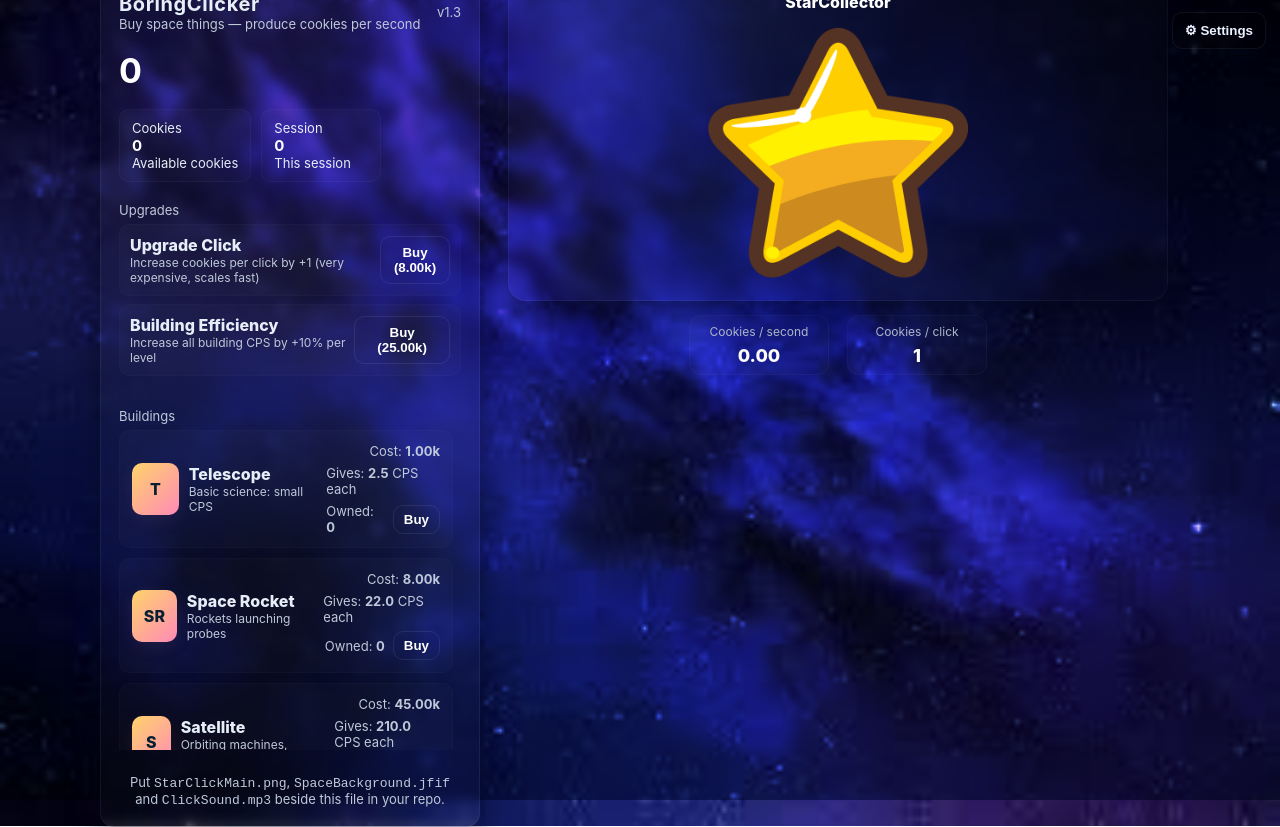
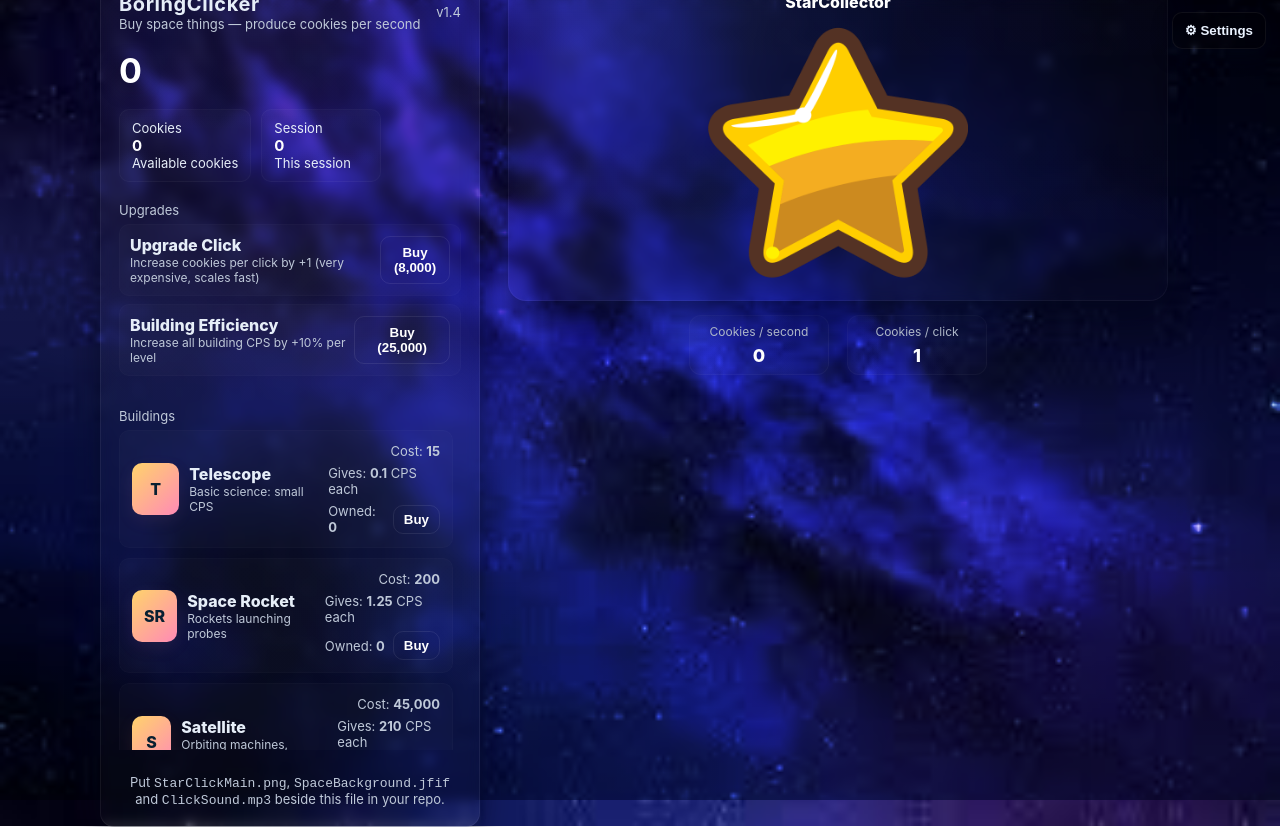
Before and after one commit to Lynqerrek/BoringClicker, a plain HTML site: page index.html in a window 1280 px wide. Drawn offline with Linux system fonts and the light colour scheme.

Commit message:
Update index.html

```diff
--- a/index.html
+++ b/index.html
@@ -238,7 +238,7 @@
           <h1>BoringClicker</h1>
           <div class="sub">Buy space things — produce cookies per second</div>
         </div>
-        <div class="sub" style="text-align:right">v1.3</div>
+        <div class="sub" style="text-align:right">v1.4</div>
       </div>
 
       <div id="totalCookies">0</div>
@@ -314,17 +314,14 @@
   </div>
 
 <script>
-/* BoringClicker v1.3 - Features added:
- - Click sound for player clicks and building purchases (ClickSound.mp3)
- - Global sound rate-limiter adaptive with CPS (prevents spam at huge CPS)
- - Settings modal with volume slider and rename field (max 20 chars)
- - StarCollector name shown above the star
- - Scrollbar styling
- - Asset preloading (Star image, background, sound) with loading bar
- - Harder progression: building cost scaling increased (1.17^owned) and expensive upgrades
+/* BoringClicker v1.4
+   - telescope and space_rocket starter costs and cps as requested
+   - nicer number shortification (commas + 'million' labeling)
+   - price scaling preserved
+   - preserves loading, settings, rate-limited click sound, rename, etc.
 */
 
-// ASSETS TO PRELOAD
+/* ---------- ASSET LOADING ---------- */
 const assets = ['StarClickMain.png', 'SpaceBackground.jfif', 'ClickSound.mp3'];
 let assetsLoaded = 0;
 const loadingOverlay = document.getElementById('loadingOverlay');
@@ -332,16 +329,10 @@ const loadingBar = document.getElementById('loadingBar');
 const loadingPercent = document.getElementById('loadingPercent');
 const gameWrap = document.getElementById('gameWrap');
 
-// SETTINGS STORAGE KEYS
-const LS_VOLUME = 'bc_volume_v1';
-const LS_NAME = 'bc_name_v1';
-
-// AUDIO: preload
+// AUDIO preload
 let clickAudio = new Audio('ClickSound.mp3');
 clickAudio.preload = 'auto';
 clickAudio.crossOrigin = 'anonymous';
-
-// Try to count audio as loaded when canplaythrough fires
 clickAudio.addEventListener('canplaythrough', () => { assetsLoaded++; updateLoadingProgress(); revealIfReady(); }, { once: true });
 clickAudio.addEventListener('error', () => { console.warn('Click sound failed to load'); assetsLoaded++; updateLoadingProgress(); revealIfReady(); }, { once: true });
 
@@ -352,8 +343,6 @@ assets.filter(a => a.endsWith('.png') || a.endsWith('.jfif')).forEach(src => {
   img.onload = () => { assetsLoaded++; updateLoadingProgress(); revealIfReady(); };
   img.onerror = () => { console.warn('Asset failed:', src); assetsLoaded++; updateLoadingProgress(); revealIfReady(); };
 });
-
-// helper to update loading bar
 function updateLoadingProgress(){
   const pct = Math.round((assetsLoaded / assets.length) * 100);
   loadingBar.style.width = pct + '%';
@@ -361,7 +350,6 @@ function updateLoadingProgress(){
 }
 function revealIfReady(){
   if (assetsLoaded >= assets.length){
-    // small polish delay
     setTimeout(()=> {
       loadingOverlay.style.transition = 'opacity .4s ease';
       loadingOverlay.style.opacity = 0;
@@ -371,17 +359,11 @@ function revealIfReady(){
     }, 300);
   }
 }
-
-// If audio didn't fire canplaythrough (browser policy), also count it as loaded after short timeout
 setTimeout(()=> {
   if (assetsLoaded < assets.length){
-    // assume audio load attempt done
-    if (!clickAudio.readyState || clickAudio.readyState < 3) {
-      // we still increment to avoid blocking
-      assetsLoaded = Math.min(assets.length, assetsLoaded + 1);
-      updateLoadingProgress();
-      revealIfReady();
-    }
+    assetsLoaded = Math.min(assets.length, assetsLoaded + 1);
+    updateLoadingProgress();
+    revealIfReady();
   }
 }, 2000);
 
@@ -390,13 +372,13 @@ setTimeout(()=> {
 let cookies = 0;
 let sessionCookies = 0;
 let cookiesPerClick = 1; // initial CPC
-let clickUpgradeLevel = 0; // number of click upgrades purchased
-let effUpgradeLevel = 0;   // building efficiency levels (each +10%)
+let clickUpgradeLevel = 0;
+let effUpgradeLevel = 0;
 
-// building definitions (more expensive; scaled to be harder)
+// Buildings: updated starter values for telescope and space_rocket as requested
 let buildingDefs = [
-  { id: 'telescope', name: 'Telescope', baseCost: 1000, baseCPS: 2.5, desc: 'Basic science: small CPS' },
-  { id: 'space_rocket', name: 'Space Rocket', baseCost: 8000, baseCPS: 22, desc: 'Rockets launching probes' },
+  { id: 'telescope', name: 'Telescope', baseCost: 15, baseCPS: 0.1, desc: 'Basic science: small CPS' },
+  { id: 'space_rocket', name: 'Space Rocket', baseCost: 200, baseCPS: 1.25, desc: 'Rockets launching probes' },
   { id: 'satellite', name: 'Satellite', baseCost: 45000, baseCPS: 210, desc: 'Orbiting machines, steady income' },
   { id: 'space_station', name: 'Space Station', baseCost: 350000, baseCPS: 1800, desc: 'Big orbital platform' },
   { id: 'solar_probe', name: 'Solar Probe', baseCost: 2200000, baseCPS: 10000, desc: 'Expensive probes near stars' },
@@ -405,7 +387,6 @@ let buildingDefs = [
   { id: 'alien_megaplanet', name: 'Alien Megaplanet', baseCost: 900000000, baseCPS: 3500000, desc: 'Mega investment: massive CPS' }
 ];
 
-// per-building owned count
 const buildingsState = {};
 buildingDefs.forEach(b => buildingsState[b.id] = { owned: 0 });
 
@@ -428,18 +409,18 @@ const settingsClose = document.getElementById('settingsClose');
 const volumeRange = document.getElementById('volumeRange');
 const nameInput = document.getElementById('nameInput');
 
-/* ---------- SETTINGS (volume & name) ---------- */
-let volume = Number(localStorage.getItem(LS_VOLUME) ?? 80) / 100; // 0..1
+/* ---------- SETTINGS ---------- */
+const LS_VOLUME = 'bc_volume_v1';
+const LS_NAME = 'bc_name_v1';
+let volume = Number(localStorage.getItem(LS_VOLUME) ?? 80) / 100;
 let starName = localStorage.getItem(LS_NAME) ?? 'StarCollector';
 volumeRange.value = Math.round(volume * 100);
 nameInput.value = starName;
 starNameEl.textContent = starName;
 
-// update volume slider handler
 volumeRange.addEventListener('input', (e) => {
   volume = Number(e.target.value) / 100;
   localStorage.setItem(LS_VOLUME, Math.round(volume * 100));
-  // set audio volume for base audio
   clickAudio.volume = volume;
 });
 nameInput.addEventListener('input', (e) => {
@@ -457,96 +438,88 @@ settingsClose.addEventListener('click', () => {
   settingsModal.setAttribute('aria-hidden','true');
 });
 
-/* ---------- HELPERS ---------- */
-function pretty(n){
-  if (n >= 1_000_000_000) return (n/1_000_000_000).toFixed(2) + 'b';
-  if (n >= 1_000_000) return (n/1_000_000).toFixed(2) + 'm';
-  if (n >= 1000) return (n/1000).toFixed(2) + 'k';
-  return Math.floor(n).toString();
+/* ---------- NUMBER FORMATTING (shortification + commas + million unit) ---------- */
+function formatNumber(n){
+  // n might be fractional; keep 2 decimals in some contexts
+  if (!isFinite(n)) return '0';
+  const abs = Math.abs(n);
+  if (abs < 1000) {
+    return Math.floor(n).toString();
+  }
+  if (abs < 1e6) {
+    // e.g., 15,000
+    return Math.floor(n).toLocaleString();
+  }
+  // millions
+  const millions = n / 1e6;
+  if (millions < 1000) {
+    // show up to 2 decimals for non-integer millions
+    const text = (Math.round(millions * 100) / 100);
+    // remove trailing .00
+    return (Number.isInteger(text) ? text.toLocaleString() : text.toFixed(2)) + ' million';
+  }
+  // thousands of millions (e.g., 1,000,000,000 -> 1,000 million)
+  const roundedMillions = Math.round(millions);
+  return roundedMillions.toLocaleString() + ' million';
 }
 
-// building cost formula: baseCost * (1.17 ^ owned) - slightly harsher scaling
+/* ---------- GAME FORMULAS ---------- */
+// cost scaling: baseCost * 1.17^owned (keeps rising but starter ones stay affordable)
 function getBuildingCost(def, owned){
   return Math.ceil(def.baseCost * Math.pow(1.17, owned));
 }
 
-// upgrade costs formula (scaling)
+// upgrade costs
 function getClickUpgradeCost(level){
-  return Math.ceil(8000 * Math.pow(3.2, level)); // very steep
+  return Math.ceil(8000 * Math.pow(3.2, level));
 }
 function getEffUpgradeCost(level){
   return Math.ceil(25000 * Math.pow(2.8, level));
 }
 
-// get total building CPS including efficiency multiplier
+// CPS calculations (efficiency multiplies)
 function getBuildingCPS(){
   let total = 0;
   for (const def of buildingDefs){
-    const owned = buildingsState[def.id].owned;
-    total += owned * def.baseCPS;
+    total += buildingsState[def.id].owned * def.baseCPS;
   }
   const multiplier = 1 + 0.1 * effUpgradeLevel;
   return total * multiplier;
 }
-
-// total CPS (no passive base)
-function getCPS(){
-  return getBuildingCPS();
-}
+function getCPS(){ return getBuildingCPS(); }
 
 /* ---------- AUDIO RATE LIMITER ---------- */
-/*
- Strategy:
-  - All click/purchase sounds go through playSound().
-  - We keep an array of timestamps (ms) of last sounds.
-  - Allowed sounds per second decreases slightly as CPS grows (so very high CPS -> fewer allowed sounds).
-  - Formula: maxSounds = clamp(1, 12, 12 - floor(log10(getCPS()+10)))
-    (for low CPS we allow many sounds; for huge CPS allowed number lower).
-  - playSound checks how many sounds played last 1000ms and blocks if over limit.
-  - Manual clicks and purchases still request playSound(), but will be rate-limited.
-  - Volume controlled by settings.
-*/
-
-let soundTimestamps = []; // timestamps in ms
+let soundTimestamps = [];
 clickAudio.volume = volume;
 clickAudio.loop = false;
-
 function getMaxSoundsPerSecond(){
   const cps = getCPS();
-  // log10 scaling helps reduce allowed at huge CPS; keep min 1
   const v = 12 - Math.floor(Math.log10(cps + 10));
   return Math.max(1, Math.min(12, v));
 }
-
 function playSound(){
   const now = Date.now();
-  // remove old timestamps > 1s
   soundTimestamps = soundTimestamps.filter(t => (now - t) <= 1000);
   const maxAllowed = getMaxSoundsPerSecond();
-  if (soundTimestamps.length >= maxAllowed) {
-    // too many sounds recently -> skip
-    return false;
-  }
+  if (soundTimestamps.length >= maxAllowed) return false;
   soundTimestamps.push(now);
-  // play a cloned audio element to allow overlapping
   try {
     const a = clickAudio.cloneNode();
     a.volume = volume;
-    a.play().catch(()=>{/* ignore play promise errors until user gesture */});
+    a.play().catch(()=>{});
   } catch(e){
-    // fallback: try to reset & play the base audio
     try { clickAudio.currentTime = 0; clickAudio.volume = volume; clickAudio.play().catch(()=>{}); } catch(_) {}
   }
   return true;
 }
 
-/* ---------- RENDER UI ---------- */
+/* ---------- UI RENDER ---------- */
 function renderBuildings(){
   buildingsList.innerHTML = '';
   buildingDefs.forEach(def => {
     const state = buildingsState[def.id];
     const cost = getBuildingCost(def, state.owned);
-    const effectivePer = (def.baseCPS * (1 + 0.1 * effUpgradeLevel)).toFixed(1);
+    const effectivePer = (def.baseCPS * (1 + 0.1 * effUpgradeLevel));
     const b = document.createElement('div');
     b.className = 'building';
     b.innerHTML = `
@@ -558,8 +531,8 @@ function renderBuildings(){
         </div>
       </div>
       <div class="b-right">
-        <div class="b-cost">Cost: <strong>${pretty(cost)}</strong></div>
-        <div class="b-cost">Gives: <strong>${effectivePer}</strong> CPS each</div>
+        <div class="b-cost">Cost: <strong>${formatNumber(cost)}</strong></div>
+        <div class="b-cost">Gives: <strong>${Number(effectivePer.toFixed(2))}</strong> CPS each</div>
         <div style="display:flex;gap:8px;align-items:center">
           <div style="font-size:13px;color:var(--muted);">Owned: <strong>${state.owned}</strong></div>
           <button class="buyBtn" data-id="${def.id}" data-cost="${cost}">Buy</button>
@@ -568,7 +541,6 @@ function renderBuildings(){
     `;
     buildingsList.appendChild(b);
   });
-  // wire buy buttons and toggles
   document.querySelectorAll('.buyBtn').forEach(btnEl=>{
     const id = btnEl.dataset.id;
     const cost = Number(btnEl.dataset.cost);
@@ -576,45 +548,32 @@ function renderBuildings(){
     btnEl.onclick = () => attemptBuy(id);
   });
 }
-
 function refreshUI(){
-  totalEl.textContent = pretty(Math.floor(cookies));
-  metaTotal.textContent = pretty(Math.floor(cookies));
-  metaSession.textContent = pretty(Math.floor(sessionCookies));
-  cpsEl.textContent = getCPS().toFixed(2);
+  totalEl.textContent = formatNumber(Math.floor(cookies));
+  metaTotal.textContent = formatNumber(Math.floor(cookies));
+  metaSession.textContent = formatNumber(Math.floor(sessionCookies));
+  cpsEl.textContent = Number(getCPS().toFixed(2));
   cpcEl.textContent = cookiesPerClick;
-
-  // upgrades buttons
   const clickCost = getClickUpgradeCost(clickUpgradeLevel);
-  buyClickUpgradeBtn.textContent = `Buy (${pretty(clickCost)})`;
+  buyClickUpgradeBtn.textContent = `Buy (${formatNumber(clickCost)})`;
   buyClickUpgradeBtn.classList.toggle('buyable', cookies >= clickCost);
-
   const effCost = getEffUpgradeCost(effUpgradeLevel);
-  buyEffUpgradeBtn.textContent = `Buy (${pretty(effCost)})`;
+  buyEffUpgradeBtn.textContent = `Buy (${formatNumber(effCost)})`;
   buyEffUpgradeBtn.classList.toggle('buyable', cookies >= effCost);
-
-  // name display
   starNameEl.textContent = starName;
-
   renderBuildings();
 }
 
 /* ---------- INTERACTIONS ---------- */
-// Manual star click -> plays sound (rate-limited), adds cookies
 btn.addEventListener('click', () => {
-  // small visual pop
   btn.style.transform = "scale(0.96)";
   setTimeout(()=> btn.style.transform = "", 120);
-
   cookies += cookiesPerClick;
   sessionCookies += cookiesPerClick;
-
-  // try to play click sound (rate-limited)
   playSound();
   refreshUI();
 });
 
-// purchase building
 function attemptBuy(id){
   const def = buildingDefs.find(d => d.id === id);
   if (!def) return;
@@ -623,31 +582,25 @@ function attemptBuy(id){
   if (cookies >= cost){
     cookies -= cost;
     state.owned += 1;
-    // play purchase sound (rate-limited through same system)
     playSound();
     refreshUI();
   } else {
-    // flash button visually
     const btnEl = document.querySelector(`.buyBtn[data-id="${id}"]`);
     flashButton(btnEl);
   }
 }
 
-// click upgrade
 buyClickUpgradeBtn.addEventListener('click', () => {
   const cost = getClickUpgradeCost(clickUpgradeLevel);
   if (cookies >= cost){
     cookies -= cost;
     clickUpgradeLevel += 1;
-    cookiesPerClick += 1; // +1 CPC per upgrade
+    cookiesPerClick += 1;
     playSound();
     refreshUI();
-  } else {
-    flashButton(buyClickUpgradeBtn);
-  }
+  } else flashButton(buyClickUpgradeBtn);
 });
 
-// efficiency upgrade
 buyEffUpgradeBtn.addEventListener('click', () => {
   const cost = getEffUpgradeCost(effUpgradeLevel);
   if (cookies >= cost){
@@ -655,9 +608,7 @@ buyEffUpgradeBtn.addEventListener('click', () => {
     effUpgradeLevel += 1;
     playSound();
     refreshUI();
-  } else {
-    flashButton(buyEffUpgradeBtn);
-  }
+  } else flashButton(buyEffUpgradeBtn);
 });
 
 function flashButton(el){
@@ -668,60 +619,32 @@ function flashButton(el){
 }
 
 /* ---------- PASSIVE CPS TICK ---------- */
-/*
- - Add CPS per second.
- - We will optionally play a passive sound occasionally, but heavily rate-limited by playSound()
-   (so high CPS won't spam sounds because getMaxSoundsPerSecond() drops a bit for huge CPS).
-*/
 setInterval(() => {
   const cps = getCPS();
   if (cps > 0){
     cookies += cps;
     sessionCookies += cps;
-
-    // occasionally play passive sound: request playSound() but it may be limited
-    // We trigger passive sound only if enough accumulated passive since last passive play
-    // to avoid playing every tick; simpler: playSound() but it will be rate-limited globally.
-    // We'll call it only if cps >= threshold (so small CPS doesn't play extra)
-    if (cps >= 100) { // for cps >=100 -> attempt passive sound once per second (and rate-limiter will cap)
-      playSound();
-    } else if (cps >= 5000) {
-      // higher CPS attempt more frequently (still rate-limited)
-      playSound();
-    }
+    // attempt occasional passive sound for very high CPS (rate-limited)
+    if (cps >= 500) playSound();
     refreshUI();
-  } else {
-    refreshUI();
-  }
+  } else refreshUI();
 }, 1000);
 
-/* ---------- INITIAL RENDER & PREP ---------- */
+/* ---------- INIT ---------- */
 renderBuildings();
 refreshUI();
-
-// make sure initial audio volume matches setting
 clickAudio.volume = volume;
 
-// Expose a quick keyboard for settings (Esc closes)
+// keyboard & modal helpers
 document.addEventListener('keydown', (e) => {
   if (e.key === 'Escape') {
     settingsModal.style.display = 'none';
     settingsModal.setAttribute('aria-hidden','true');
   }
 });
+nameInput.addEventListener('blur', () => { localStorage.setItem(LS_NAME, nameInput.value.slice(0,20) || 'StarCollector'); });
+settingsModal.addEventListener('click', (e) => { if (e.target === settingsModal) { settingsModal.style.display = 'none'; settingsModal.setAttribute('aria-hidden','true'); } });
 
-// Save name on blur to localStorage as safety
-nameInput.addEventListener('blur', () => {
-  localStorage.setItem(LS_NAME, nameInput.value.slice(0,20) || 'StarCollector');
-});
-
-// ensure settings modal closes when clicking outside the card
-settingsModal.addEventListener('click', (e) => {
-  if (e.target === settingsModal) {
-    settingsModal.style.display = 'none';
-    settingsModal.setAttribute('aria-hidden','true');
-  }
-});
 </script>
 </body>
 </html>
```
